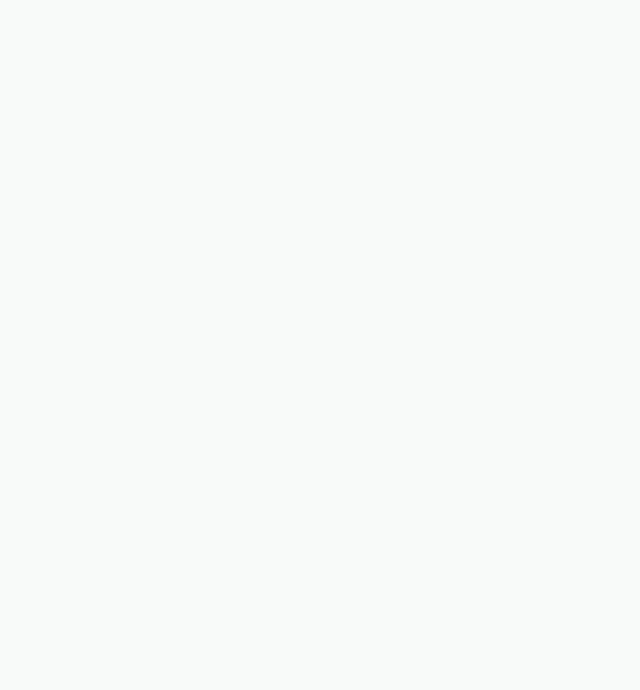
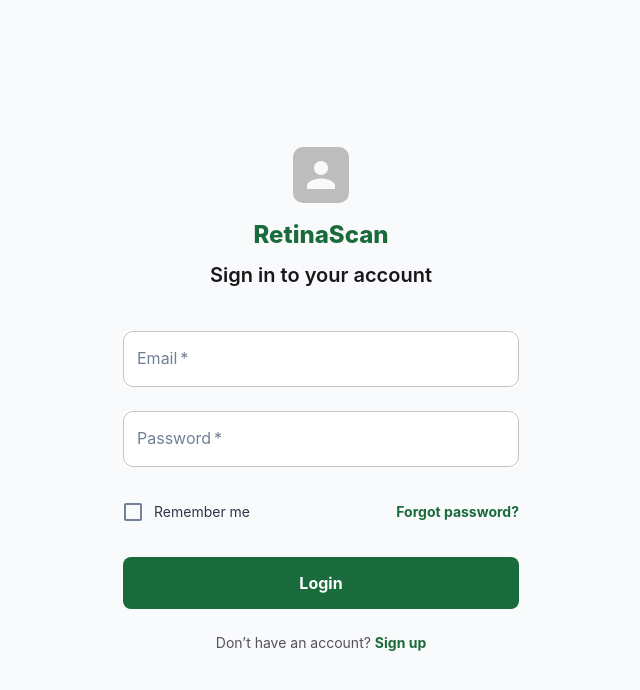
Before and after one commit to Ngumbutlar/Retinascan, a React (Vite) app in the folder web/retinascan-frontend/: page /login in a window 1280 px wide. Shown: the top 690 px of the page, without its empty margins (319-959 px from the left). Built offline with nearby package versions, Linux system fonts and the light colour scheme.

Commit message:
FE-implemented Login page UI

```diff
--- a/web/retinascan-frontend/src/pages/Login.tsx
+++ b/web/retinascan-frontend/src/pages/Login.tsx
@@ -1,10 +1,110 @@
+import * as React from 'react';
+import {
+  Box,
+  Button,
+  Checkbox,
+  FormControlLabel,
+  TextField,
+  Typography,
+  Link as MuiLink,
+  Container,
+  Avatar,
+} from '@mui/material';
+import { Link as RouterLink, useNavigate } from 'react-router-dom';
 
-function Login() {
+export default function Login() {
+  const navigate = useNavigate();
+
+  const handleSubmit = (event: React.FormEvent<HTMLFormElement>) => {
+    event.preventDefault();
+    // Mock login redirect
+    navigate('/');
+  };
+
   return (
-    <div>
+    <Box
+      className="min-h-screen flex items-center justify-center bg-gray-50"
+      sx={{ py: 12, px: 4 }}
+    >
+      <Container maxWidth="xs">
+        <form onSubmit={handleSubmit} className="flex flex-col gap-6">
+          {/* Branding Section */}
+          <Box className="flex flex-col items-center gap-2 mb-4">
+            <Avatar
+              src="/favicon.ico"
+              sx={{ width: 56, height: 56, mb: 1 }}
+              variant="rounded"
+            />
+            <Typography variant="h5" sx={{ fontWeight: 800, color: 'primary.main' }}>
+              RetinaScan
+            </Typography>
+            <Typography variant="h6" className="text-zinc-900" sx={{ fontWeight: 600 }}>
+              Sign in to your account
+            </Typography>
+          </Box>
 
-    </div>
-  )
+          <TextField
+            fullWidth
+            label="Email"
+            name="email"
+            type="email"
+            variant="outlined"
+            required
+            className="bg-white"
+          />
+
+          <TextField
+            fullWidth
+            label="Password"
+            name="password"
+            type="password"
+            variant="outlined"
+            required
+            className="bg-white"
+          />
+
+          <div className="flex items-center justify-between">
+            <FormControlLabel
+              control={<Checkbox name="remember" color="primary" />}
+              label={<Typography variant="body2">Remember me</Typography>}
+            />
+            <MuiLink
+              component={RouterLink}
+              to="/forgot-password"
+              variant="body2"
+              sx={{ fontWeight: 700, textDecoration: 'none' }}
+            >
+              Forgot password?
+            </MuiLink>
+          </div>
+
+          <Button
+            type="submit"
+            variant="contained"
+            fullWidth
+            size="large"
+            sx={{
+              py: 1.5,
+              textTransform: 'none',
+              fontWeight: 700,
+              fontSize: '1rem'
+            }}
+          >
+            Login
+          </Button>
+
+          <Typography variant="body2" className="text-center text-zinc-600">
+            Don’t have an account?{' '}
+            <MuiLink
+              component={RouterLink}
+              to="/signup"
+              sx={{ fontWeight: 700, textDecoration: 'none' }}
+            >
+              Sign up
+            </MuiLink>
+          </Typography>
+        </form>
+      </Container>
+    </Box>
+  );
 }
-
-export default Login
```
